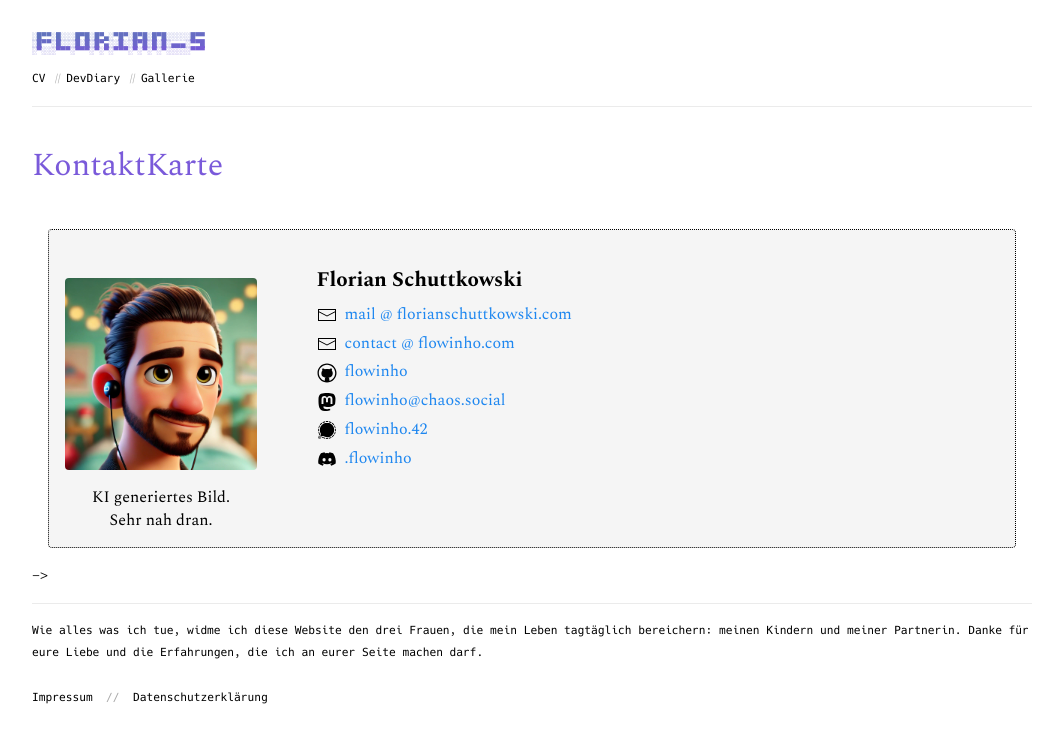
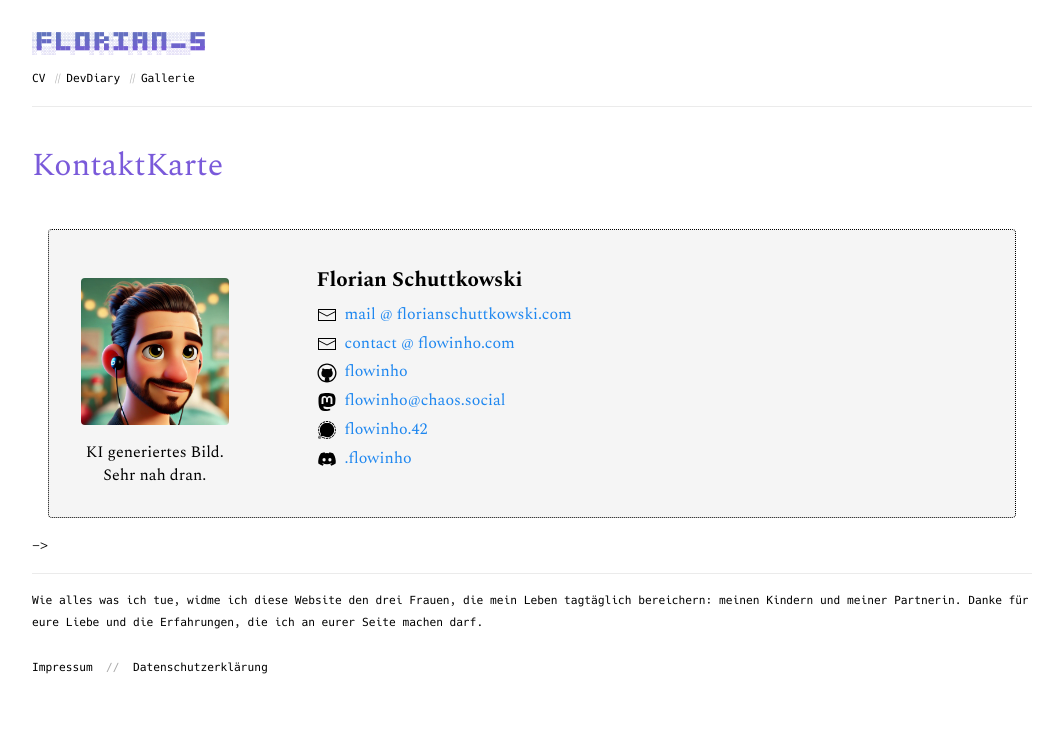
Before and after one commit to flowinho/florianschuttkowskicom, a Jekyll site: the page built from _pages/contact.md, in a window 1280 px wide. Shown: the top 743 px of the page, without its empty margins (108-1171 px from the left). Built offline with Jekyll 4.4.1, drawn with Linux system fonts in a browser that asks for light colours.

Commit message:
Add some margins

```diff
--- a/_sass/customElements.scss
+++ b/_sass/customElements.scss
@@ -109,12 +109,13 @@
 
 .contactcard-image-container {
     width: 100%;
-    margin: 16px;
+    margin-left: 32px;
+    margin-right: 32px;
 }
 
 .contactcard-image {
-    max-width: 192px;
-    max-height: 192px;
+    // max-width: 192px;
+    // max-height: 192px;
     border-radius: 4px;
 }
 .contactcard-listing {
```
